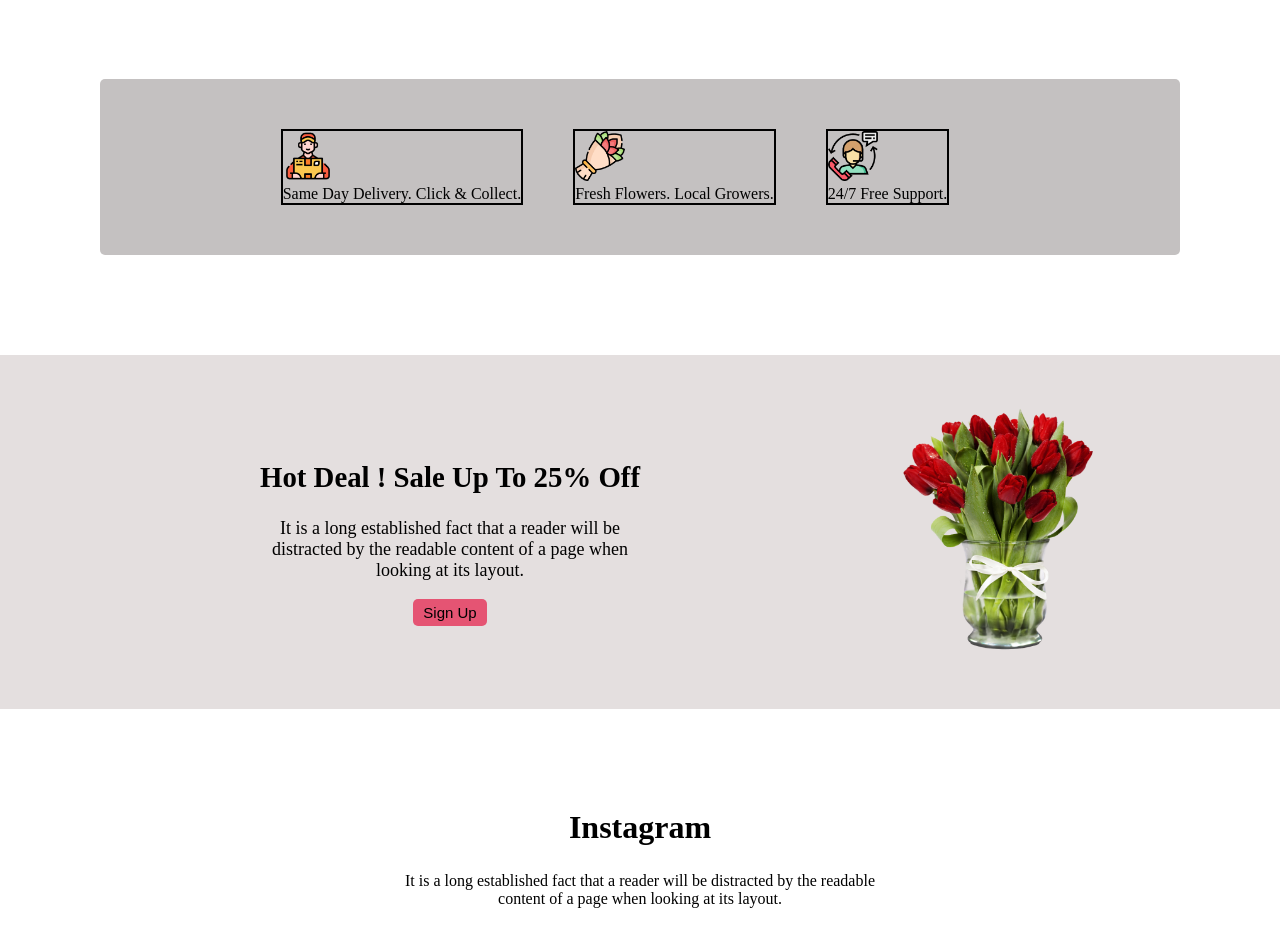
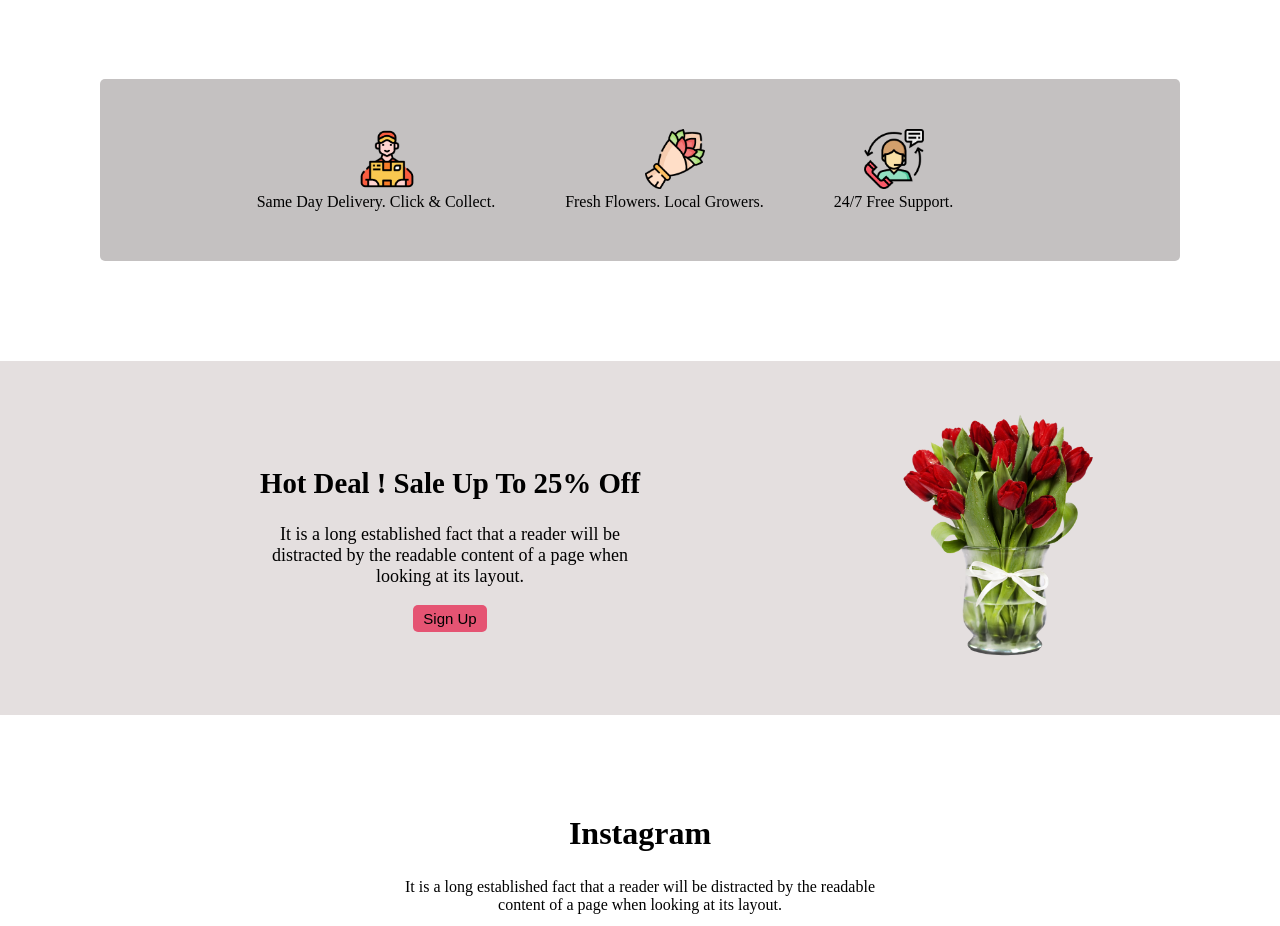
Before and after one commit to mahmudhasan07/assignment1, a plain HTML site: page index.html in a window 1280 px wide. Shown: the part 1220-2146 px from the top of the page. Drawn offline with Linux system fonts and the light colour scheme.

Commit message:
update file

```diff
--- a/index.html
+++ b/index.html
@@ -46,15 +46,15 @@
             </section>
         </section>
         <section id="service">
-            <div class="servicepart">
+            <div class="servicepart1">
                 <img src="images/Group 57.png" alt="">
                 <figcaption>Same Day Delivery. Click & Collect.</figcaption>
             </div>
-            <div class="servicepart">
+            <div class="servicepart2">
                 <img src="images/Group 58.png" alt="">
                 <figcaption>Fresh Flowers. Local Growers.</figcaption>
             </div>
-            <div class="servicepart">
+            <div class="servicepart3">
                 <img src="images/Group 59.png" alt="">
                 <figcaption>24/7 Free Support.</figcaption>
             </div>
--- a/style.css
+++ b/style.css
@@ -82,11 +82,29 @@ background-color: rgb(166, 199, 101);
 }
 .servicepart{
     margin-right: 50px;
-    border: 2px solid;
+
 }
-.servicepart img{
-    width: 50px;
-    height: 50px;
+#service img{
+    width: 60px;
+    height: 60px;
+}
+.servicepart1{
+    margin-right: 70px;
+}
+.servicepart1 img{
+    padding-left: 100px;
+}
+.servicepart2{
+    margin-right: 70px;
+}
+.servicepart2 img{
+    padding-left: 80px;
+}
+.servicepart3{
+    margin-right: 70px;
+}
+.servicepart3 img{
+    padding-left: 30px;
 }
 
 #deal{
```
